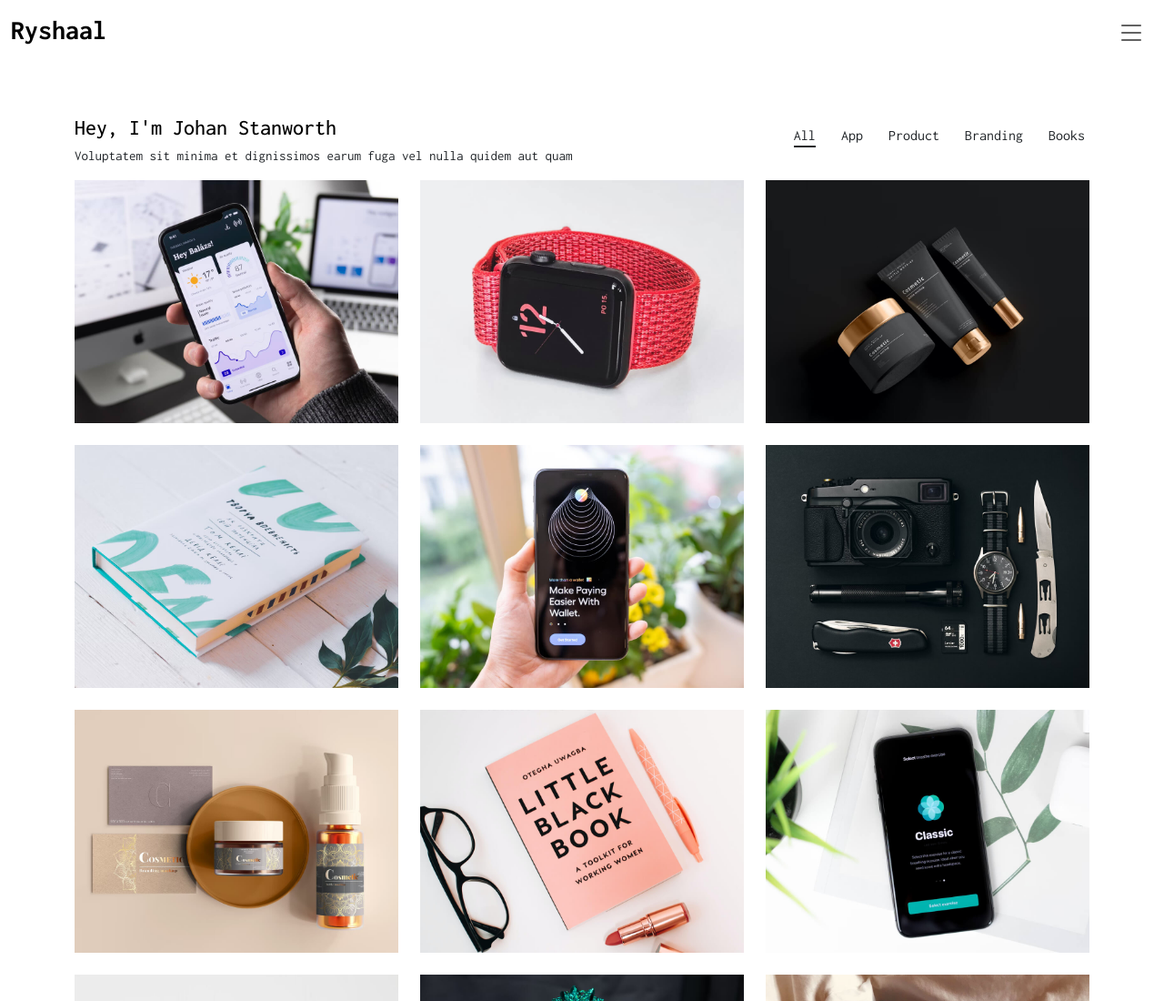
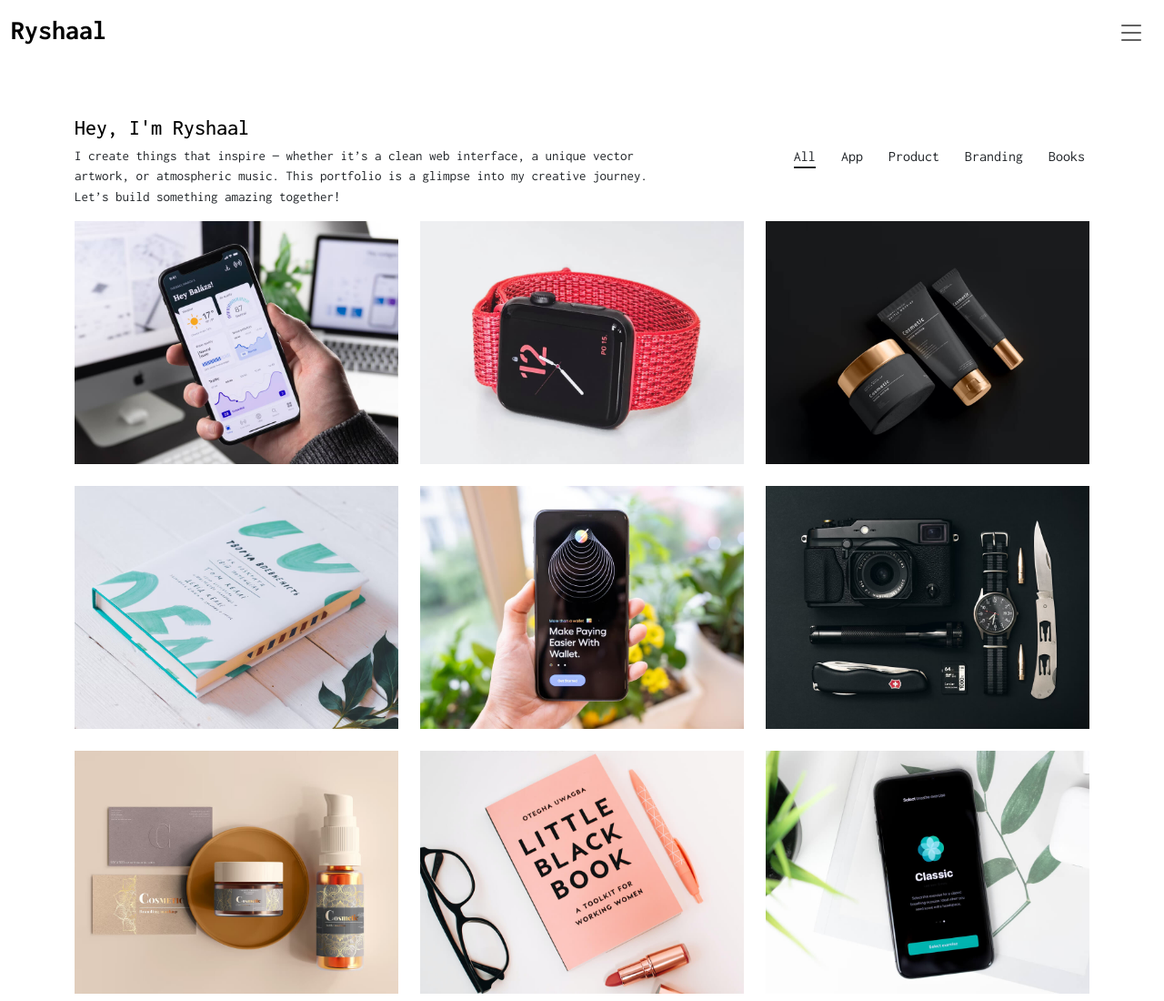
Before and after one commit to ryshaal/qwrgold.github.io, a plain HTML site: page index.html in a window 1280 px wide. Shown: the top 1100 px of the page at 91% size. Drawn offline with Linux system fonts and the light colour scheme.

Commit message:
update index.html

```diff
--- a/index.html
+++ b/index.html
@@ -89,8 +89,8 @@
 
           <div class="row align-items-center">
             <div class="col-lg-7 portfolio-info">
-              <h3>Hey, I'm Johan Stanworth</h3>
-              <p>Voluptatem sit minima et dignissimos earum fuga vel nulla quidem aut quam</p>
+              <h3>Hey, I'm Ryshaal</h3>
+              <p>I create things that inspire — whether it’s a clean web interface, a unique vector artwork, or atmospheric music. This portfolio is a glimpse into my creative journey. Let’s build something amazing together!</p>
             </div>
             <div class="col-lg-5 text-center text-lg-end">
               <ul class="portfolio-filters isotope-filters" data-aos="fade-up" data-aos-delay="100">
```
